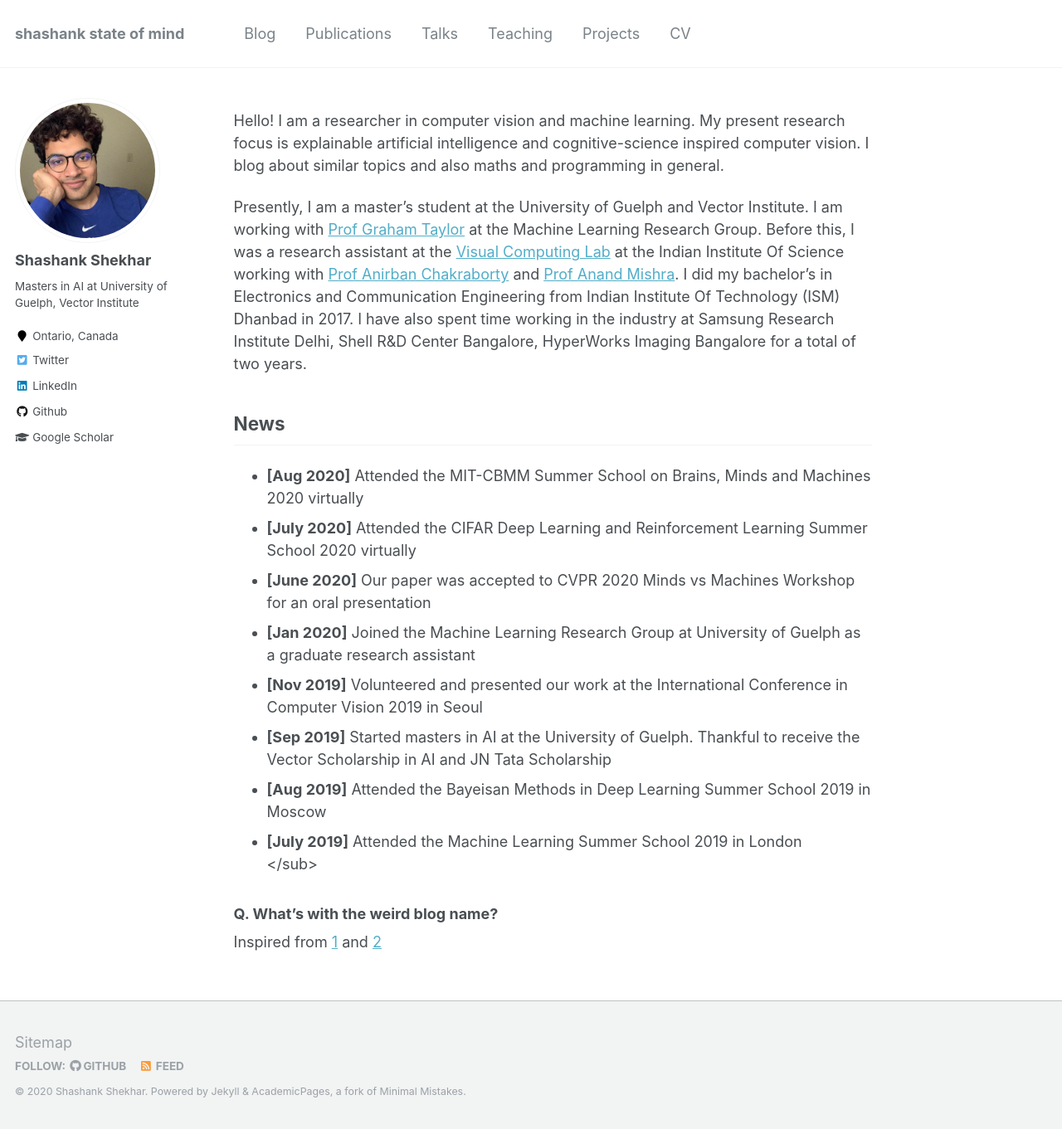
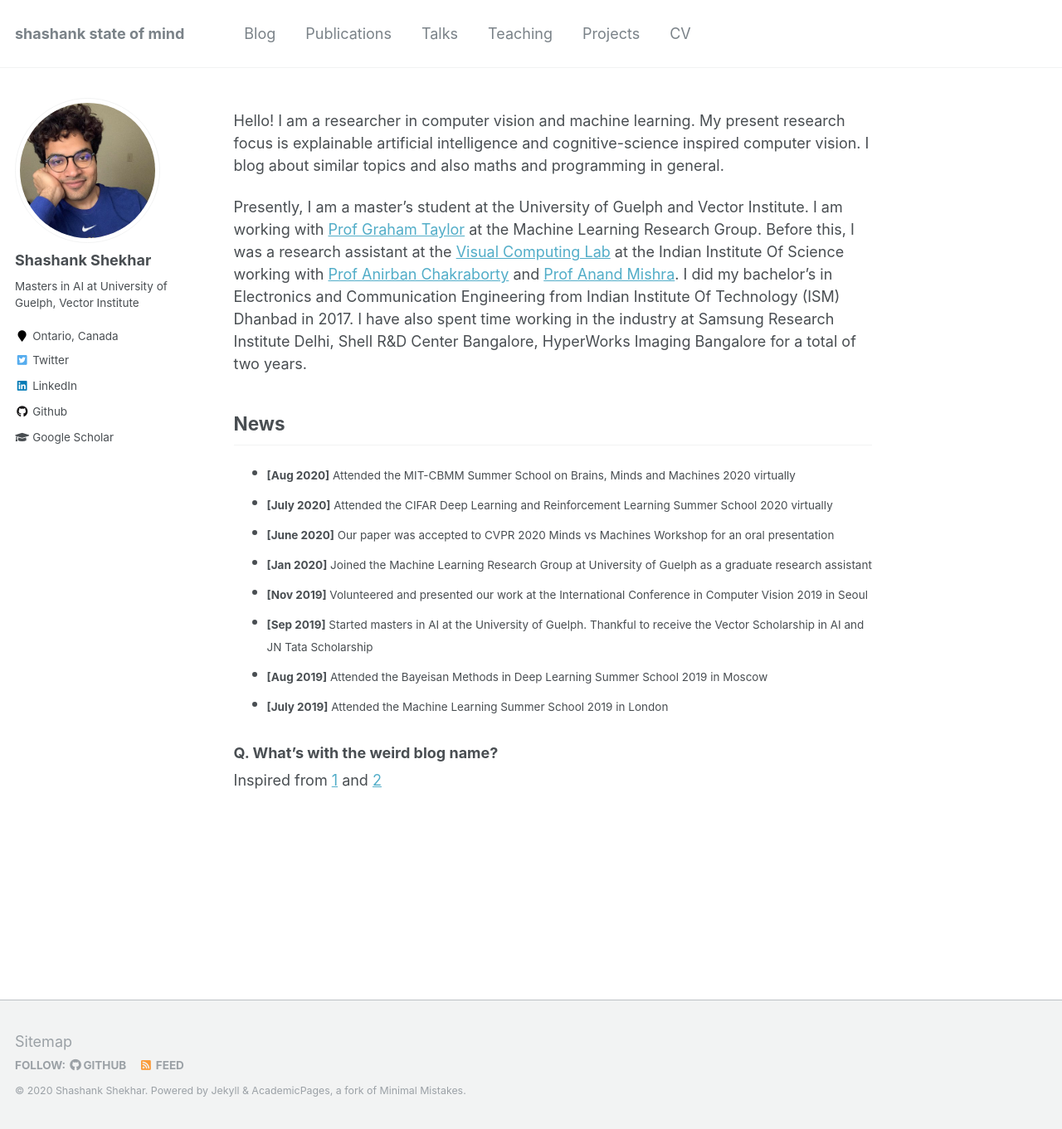
Before and after one commit to sshkhr/sshkhr.github.io, a Jekyll site: the page built from _pages/about.md, in a window 1280 px wide and 1361 px high. Shown: the whole window at 83% size. Built offline with Jekyll 4.4.1, drawn with Linux system fonts in a browser that asks for light colours.

Commit message:
Edited news fontsize

```diff
--- a/_pages/about.md
+++ b/_pages/about.md
@@ -14,16 +14,16 @@ Presently, I am a master's student at the University of Guelph and Vector Instit
 
 ## News
 
-<sub>
-* **[Aug 2020]** Attended the MIT-CBMM Summer School on Brains, Minds and Machines 2020 virtually
-* **[July 2020]** Attended the CIFAR Deep Learning and Reinforcement Learning Summer School 2020 virtually
-* **[June 2020]** Our paper was accepted to CVPR 2020 Minds vs Machines Workshop for an oral presentation
-* **[Jan 2020]** Joined the Machine Learning Research Group at University of Guelph as a graduate research assistant
-* **[Nov 2019]** Volunteered and presented our work at the International Conference in Computer Vision 2019 in Seoul
-* **[Sep 2019]** Started masters in AI at the University of Guelph. Thankful to receive the Vector Scholarship in AI and JN Tata Scholarship
-* **[Aug 2019]** Attended the Bayeisan Methods in Deep Learning Summer School 2019 in Moscow
-* **[July 2019]** Attended the Machine Learning Summer School 2019 in London
-</sub>
+
+* <sub>**[Aug 2020]** Attended the MIT-CBMM Summer School on Brains, Minds and Machines 2020 virtually</sub>
+* <sub>**[July 2020]** Attended the CIFAR Deep Learning and Reinforcement Learning Summer School 2020 virtually</sub>
+* <sub>**[June 2020]** Our paper was accepted to CVPR 2020 Minds vs Machines Workshop for an oral presentation</sub>
+* <sub>**[Jan 2020]** Joined the Machine Learning Research Group at University of Guelph as a graduate research assistant</sub>
+* <sub>**[Nov 2019]** Volunteered and presented our work at the International Conference in Computer Vision 2019 in Seoul</sub>
+* <sub>**[Sep 2019]** Started masters in AI at the University of Guelph. Thankful to receive the Vector Scholarship in AI and JN Tata Scholarship</sub>
+* <sub>**[Aug 2019]** Attended the Bayeisan Methods in Deep Learning Summer School 2019 in Moscow</sub>
+* <sub>**[July 2019]** Attended the Machine Learning Summer School 2019 in London</sub>
+
 
 ### Q. What's with the weird blog name?
 
```
